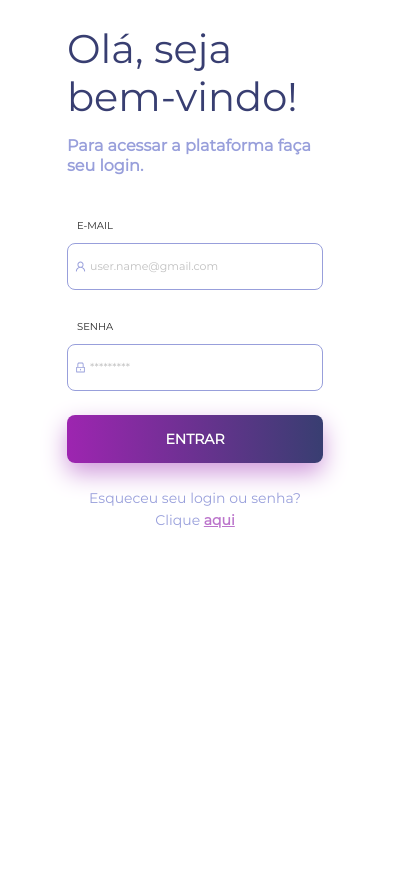
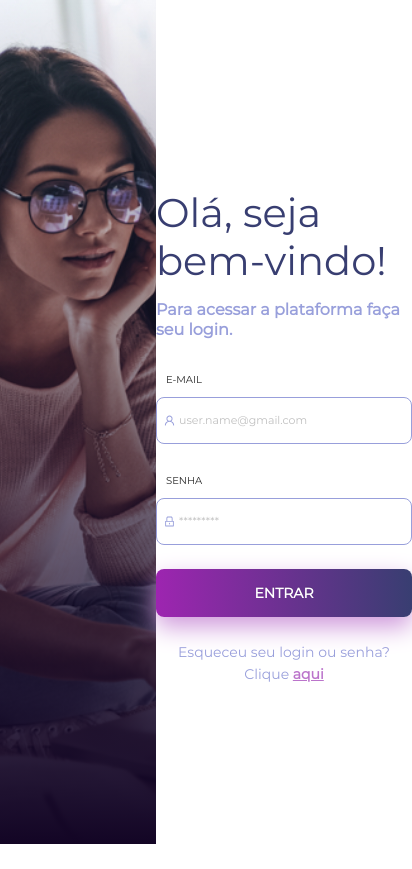
Before and after one commit to matheuspalmeir/login-challenge, a Next.js app: page /login in a window 390 px wide. Shown: the whole page, 412 px wide, since content can reach past the window. After the commit the page ends 844 px from the top, so only its background shows below. Built offline with nearby package versions, Linux system fonts and the light colour scheme.

Commit message:
Working on responsivity

```diff
--- /dev/null
+++ b/src/components/layouts/FullscreenWeb.tsx
@@ -0,0 +1,16 @@
+import {LayoutContainer} from './style';
+
+interface FullscrenWebProp {
+    children: any;
+}
+
+const FullscrenWeb = (props: FullscrenWebProp) => {
+    return(
+         <LayoutContainer>
+                {props.children}
+         </LayoutContainer>
+    )
+}
+
+
+export default FullscrenWeb;
--- a/src/components/login/Sider.tsx
+++ b/src/components/layouts/Sider.tsx
@@ -5,6 +5,7 @@ interface SiderProp {
 }
 
 const Sider = (props: SiderProp) => {
+    console.log("Url:", props.url);
     return(
         <SiderImage path={props.url} />
     )
--- /dev/null
+++ b/src/components/layouts/standartWeb.tsx
@@ -0,0 +1,21 @@
+import {LayoutContainer, LayoutContent} from './style';
+import Sider from './Sider';
+
+interface StandartWebProp {
+    children: any;
+}
+
+const backgroundImage = '/images/girl_working.jpg';
+
+const StandartWeb = (props: StandartWebProp) => {
+    return(
+         <LayoutContainer>
+             <Sider url={backgroundImage} />
+             <LayoutContent>
+                {props.children}
+             </LayoutContent>
+         </LayoutContainer>
+    )
+}
+
+export default StandartWeb;
--- a/src/components/layouts/style.ts
+++ b/src/components/layouts/style.ts
@@ -1 +1,58 @@
 import styled from 'styled-components';
+
+interface SiderImageProp {
+    path: string;
+}
+
+export const LayoutContainer = styled.div`
+    display: flex;
+    flex-wrap: nowrap;
+    width: 100vw;
+    height: 100vh;
+
+    @media screen and (max-width: 375px){
+        display: block;
+    };
+`;
+
+export const LayoutContent = styled.div`
+    width: 40%;
+    display: flex;
+    flex-direction: column;
+    justify-content: center;
+
+    @media screen and (max-width: 768px){
+        width: 60%;
+    };
+
+    @media screen and (max-width: 375px){
+        width: 312px;
+        height: 382px;
+        position: absolute;
+        bottom: 7%;
+        left: 8%;
+        background-color: #FAF5FF;
+        border-radius: 8px;
+        margin: 0 auto;
+    };
+`
+
+export const SiderImage = styled.div<SiderImageProp>`
+    width: 60%;
+    height: 100vh;
+    background: #130525;
+    background-image: url(${props => props.path}); /* fallback */
+    background-image:
+        linear-gradient(to bottom, rgba(105, 57, 153, 0), rgba(19, 5, 37, 1)),
+        url(${props => props.path});
+    background-size: cover;
+    background-position: center;
+
+    @media screen and (max-width: 768px){
+        width: 40%;
+    };
+
+    @media screen and (max-width: 375px){
+        width: 100%;
+    }
+`
--- a/src/components/login/LForm.tsx
+++ b/src/components/login/LForm.tsx
@@ -36,16 +36,11 @@ const LForm = () => {
             name="password"
             label={<FormItemLabel>SENHA</FormItemLabel>}
             rules={[
-            {
-                required: true,
-                message: 'Por favor, digite sua senha!',
-            },
-            {
-                pattern: new RegExp('/^(?=.*\d)(?=.*[a-z])(?=.*[A-Z])(?=.*[$*&@#])[0-9a-zA-Z$*&@#]{8,}$/'),
-                message: 'Sua senha deve conter ao menos um dígito, maiuscúla, minúscula, caracter especial e 8 caracteres!'
-            }
+                {
+                    required: true,
+                    message: 'Por favor, digite sua senha!',
+                }
             ]}
-            //hasFeedback
         >
             <InputLogin
                 prefix={<LockOutlined className="site-form-item-icon" />}
--- a/src/components/login/style.ts
+++ b/src/components/login/style.ts
@@ -1,12 +1,7 @@
-import style from 'styled-components';
+import styled from 'styled-components';
 import {Input, Button} from 'antd';
 
-
-interface SiderImageProp {
-    path: string;
-}
-
-export const LoginButton = style(Button)`
+export const LoginButton = styled(Button)`
     width: 256px;
     height: 48px;
     left: 877px;
@@ -17,12 +12,12 @@ export const LoginButton = style(Button)`
     color: #FFFF;
 `;
 
-export const FormItemLabel = style.label`
+export const FormItemLabel = styled.label`
     font-size: 10px !important;
     padding-left: 10px;
 `
 
-export const InputLogin = style(Input)`
+export const InputLogin = styled(Input)`
     border: 1px solid #989FDB;
     box-sizing: border-box;
     border-radius: 8px;
@@ -32,7 +27,7 @@ export const InputLogin = style(Input)`
     color: #989FDB;
 `
 
-export const LoginLink = style.a`
+export const LoginLink = styled.a`
     color: #bb74cb;
     font-weight: bold;
     text-decoration: underline;
@@ -42,7 +37,7 @@ export const LoginLink = style.a`
     }
 `
 
-export const ContainerHeader = style.div`
+export const ContainerHeader = styled.div`
     width: 256px;
     display: flex;
     flex-direction: column;
@@ -50,7 +45,7 @@ export const ContainerHeader = style.div`
     margin-bottom: 27px;
 `
 
-export const ContainerFooter = style.div`
+export const ContainerFooter = styled.div`
     display: flex;
     flex-direction: column;
     justify-content: center;
@@ -61,10 +56,9 @@ export const ContainerFooter = style.div`
         padding: 0px;
         margin: 0px;
     }
+
+    @media screen and (max-width: 375px){
+        position: absolute;
+        bottom: -20%;
+    }
 `
-
-export const SiderImage = style.div<SiderImageProp>`
-    background: #130525;
-    background-image: url(${props => props.path}); /* fallback */
-    background-image: url(${props => props.path}), linear-gradient(180deg, #130525 0%, rgba(105, 57, 153, 0) 100%);
-`
--- a/src/pages/_app.tsx
+++ b/src/pages/_app.tsx
@@ -1,12 +1,29 @@
 
 import 'antd/dist/antd.css';
 import {GlobalStyle} from './mainStyle';
+import StandartWeb from '../components/layouts/standartWeb';
+import FullscreenWeb from '../components/layouts/FullScreenWeb';;
+import {useRouter} from 'next/router';
+
+const withLayout = (pathName: string, child: any) => {
+  if (pathName.startsWith('/login')) {
+    console.log("Entrei aqui");
+    return <StandartWeb>{child} </StandartWeb>
+  }
+
+  return <FullscreenWeb> {child} </FullscreenWeb>
+}
 
 const App = ({ Component, pageProps }) => {
+
+    const router = useRouter();
+    console.log("Router", router.pathname);
     return(
       <>
         <GlobalStyle />
-        <Component {...pageProps} />
+        {withLayout(router.pathname, <Component {...pageProps} />)}
+
+
       </>
     )
   }
--- a/src/pages/mainStyle.ts
+++ b/src/pages/mainStyle.ts
@@ -83,6 +83,14 @@ export const ChallengeButton = styled(Button)`
     :after{
         animation: pulse 0.2s 1 ease-out;
     }
+
+    @media screen and (max-width: 375px){
+        position: absolute;
+        width: 168px;
+        left: 18%;
+        top: 30px;
+        box-shadow: none;
+    };
 `;
 
 export const ChallengeContainer = styled.div<PropContainer>`
@@ -92,7 +100,7 @@ flex-wrap: wrap;
     justify-content: center;
     align-items: ${props => props.aligment || 'center'};;
     flex-direction: column;
-margin-top: 25px;
+    padding-top: 30px;
 `
 
 export const Title = styled.div<PropFontSize>`
@@ -100,6 +108,13 @@ export const Title = styled.div<PropFontSize>`
     line-height: 48px;
     color: ${props => props.fontColor};
     margin-bottom: 15px;
+
+    @media screen and (max-width: 375px){
+        font-size: 24px;
+        line-height: 30px;
+
+    };
+
 `
 
 export const Subtitle = styled.div<PropFontSize>`
@@ -109,6 +124,11 @@ export const Subtitle = styled.div<PropFontSize>`
   font-weight: 600;
   line-height: 20px;
   letter-spacing: 0em;
-  margin-bottom: 10px;
+
+    @media screen and (max-width: 375px){
+        font-size: 12px;
+        line-height: 20px;
+
+    };
 
 `
```
Also changed, not shown: src/components/layouts/standart.tsx (deleted, +0 -10 lines). Lines whose indentation alone changed are shown as unchanged.
